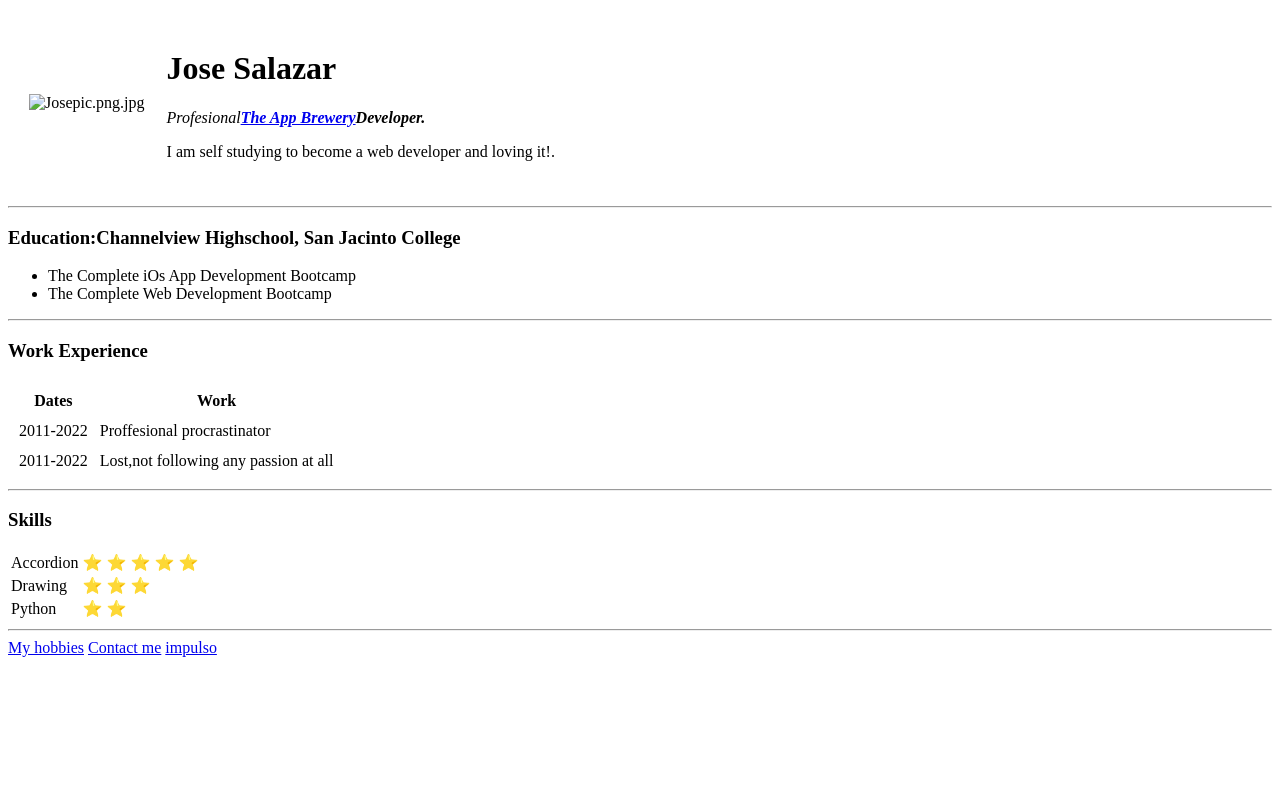
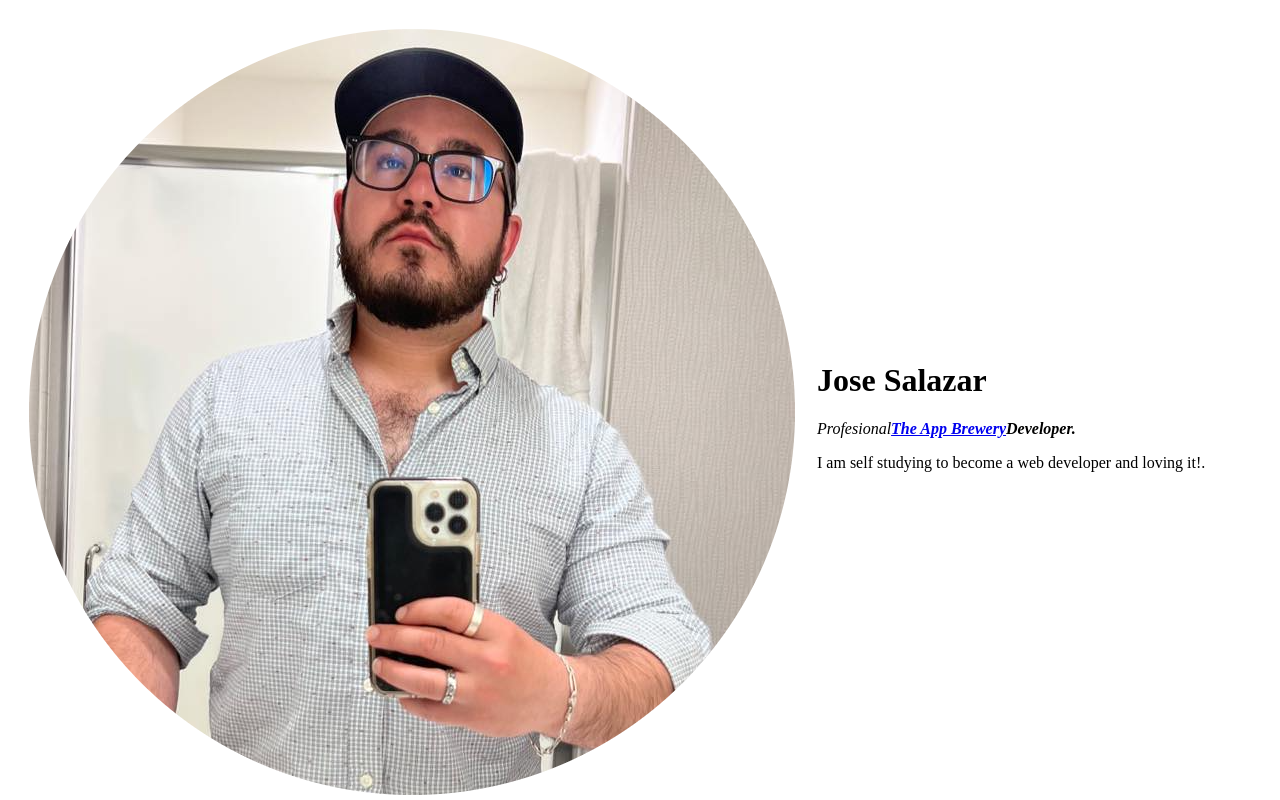
Before and after one commit to pepe92o80/CV3, a plain HTML site: page index.html in a window 1280 px wide. Shown: the top 800 px of the page. Drawn offline with Linux system fonts and the light colour scheme.

Commit message:
Update index.html

```diff
--- a/index.html
+++ b/index.html
@@ -7,7 +7,7 @@
  <body>
     <table cellspacing="20">
         <tr>
-            <td><img src="Josepic.png-modified.png" alt= 'Josepic.png.jpg'></td>
+            <td><img src="images/Josepic.png-modified.png" alt= 'Josepic.png.jpg'></td>
             <td><h1>Jose Salazar</h1>
                 <p><em>Profesional<strong><a href="https://www.appbrewery.co/">The App Brewery</a>Developer.</strong></em></p>
                 <p>I am self studying to become a web developer and loving it!.</p></td>
```
